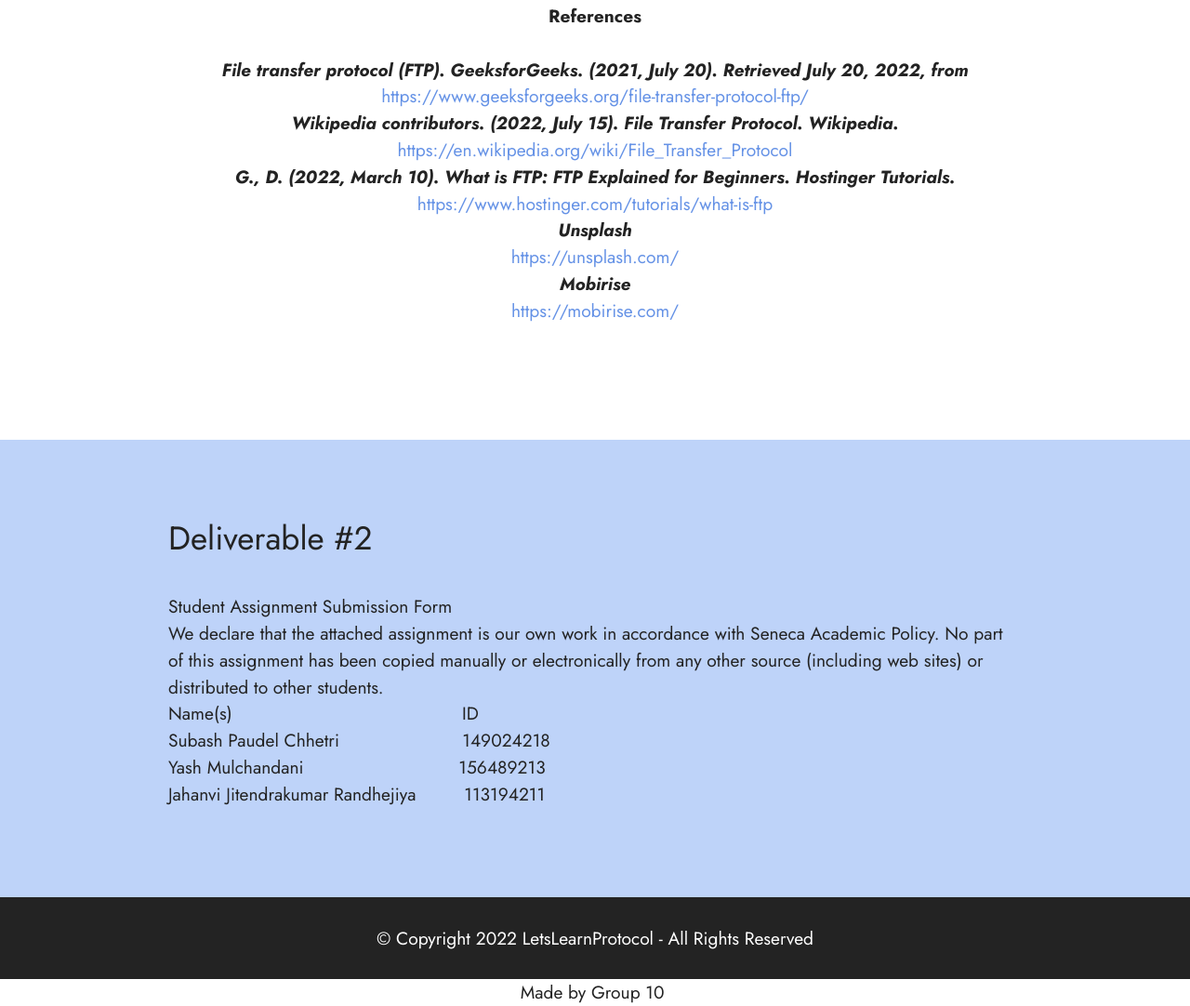
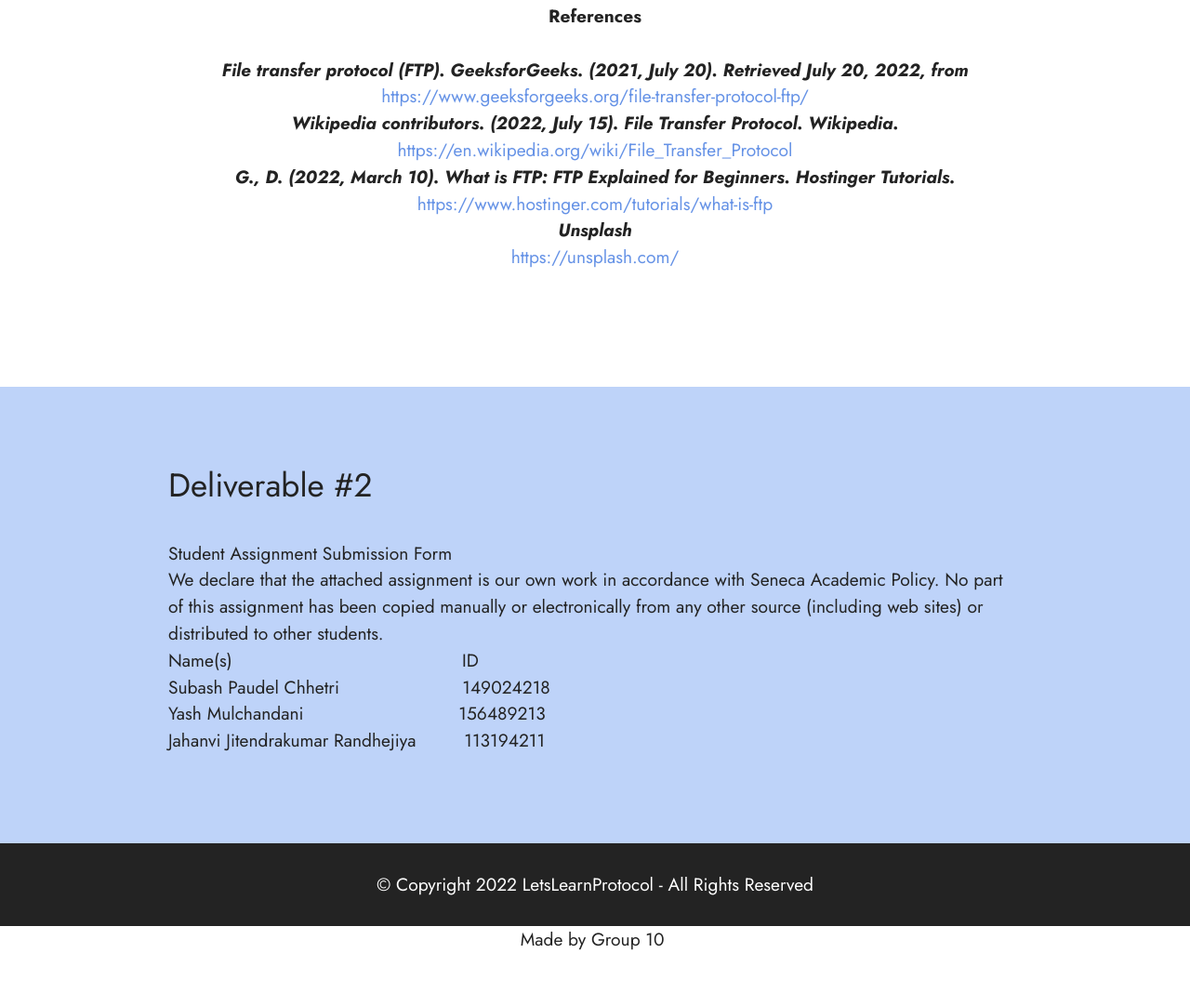
Before and after one commit to protocolwithus/letslearnprotocol, a plain HTML site: page index.html in a window 1280 px wide. Shown: the part 9902-10984 px from the top of the page at 93% size. After the commit the page ends 10927 px from the top, so only its background shows below. Drawn offline with Linux system fonts and the light colour scheme.

Commit message:
Update index.html

```diff
--- a/index.html
+++ b/index.html
@@ -789,20 +789,7 @@
                   </em></strong
                 >
               </div>
-              <div>
-                <strong
-                  ><em
-                    >Mobirise
-                    <br />
-                    <a
-                      href="https://mobirise.com/"
-                      class="text-primary"
-                      target="_blank"
-                      >https://mobirise.com/</a
-                    >
-                  </em></strong
-                >
-              </div>
+
               <div>
                 <strong><br /></strong>
               </div>
```
